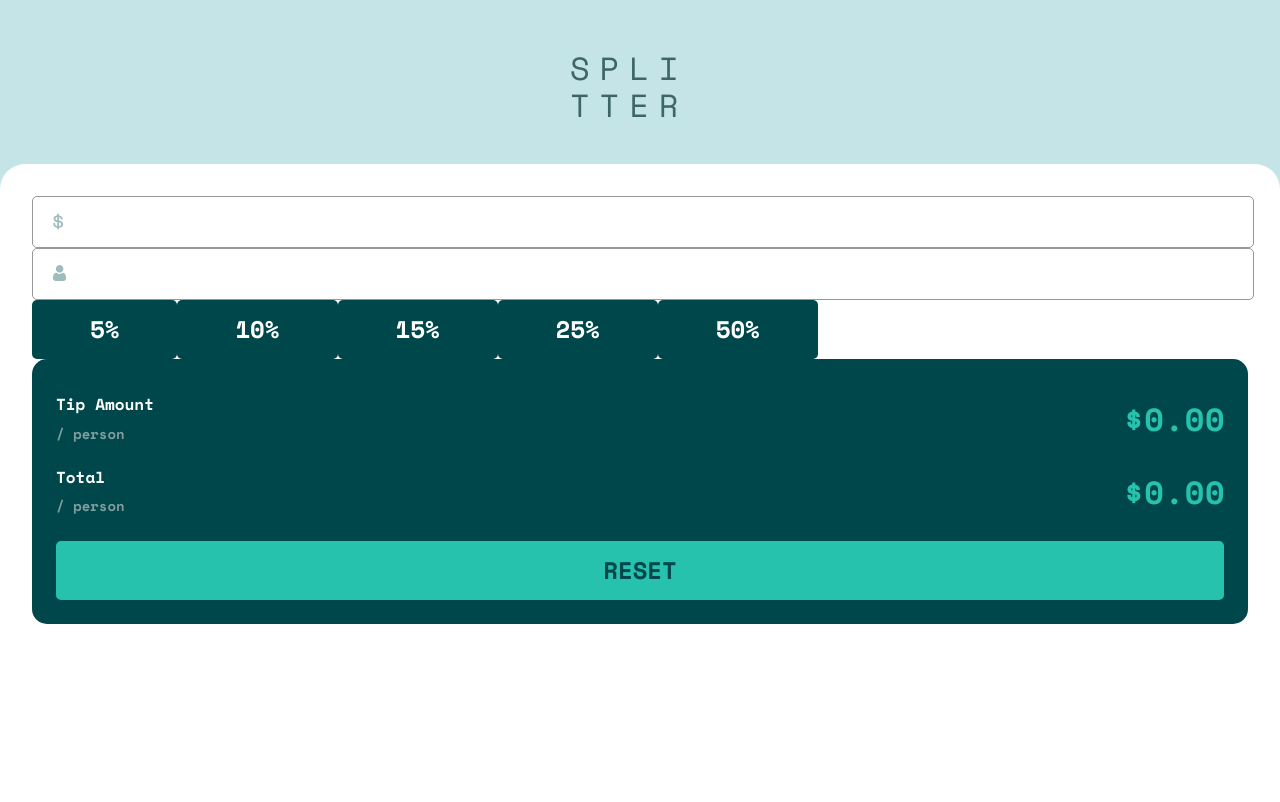
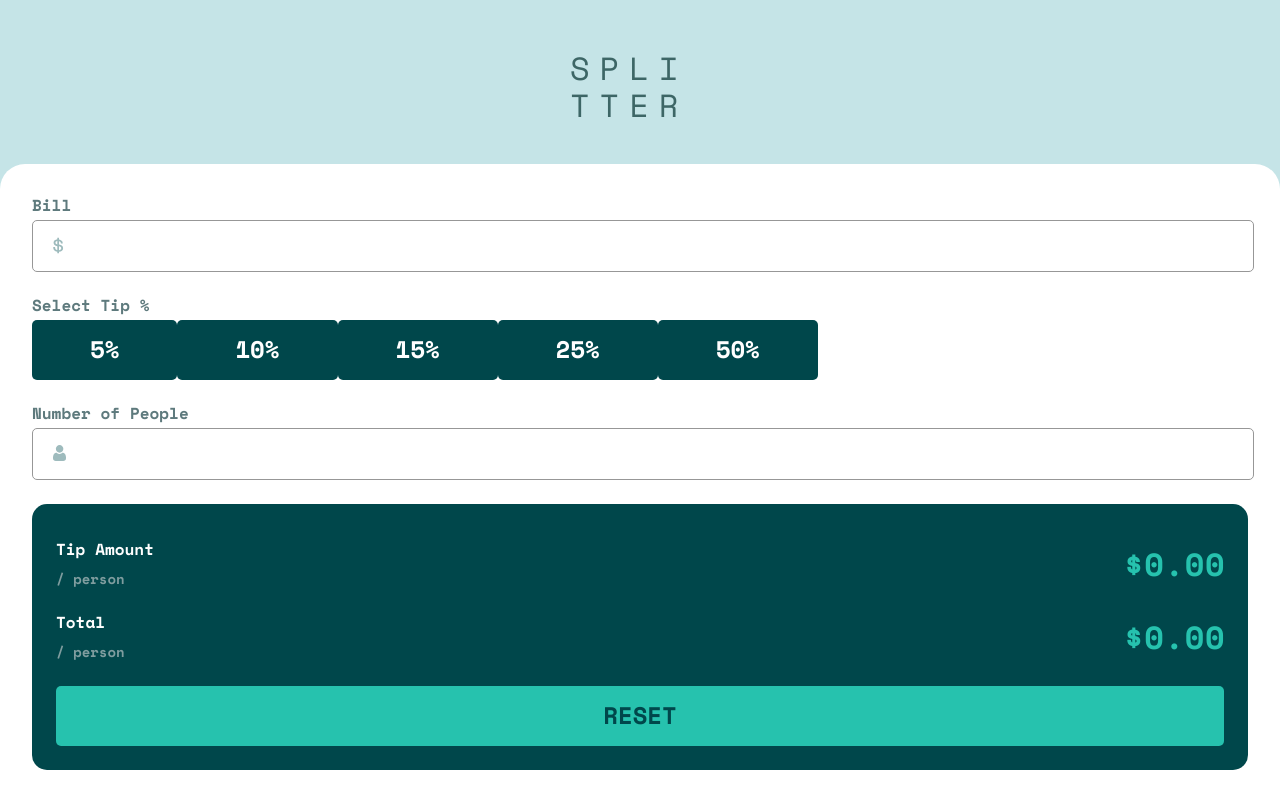
Before and after one commit to vtulbu/splitter, a SvelteKit app: page / in a window 1280 px wide. Built offline with nearby package versions, Linux system fonts and the light colour scheme.

Commit message:
Create Label component

```diff
--- /dev/null
+++ b/src/components/Label.svelte
@@ -0,0 +1,16 @@
+<script lang="ts">
+</script>
+
+<p>
+	<slot />
+</p>
+
+<style>
+	p {
+		color: #5e7a7d;
+		font-size: 16px;
+		text-align: left;
+		font-weight: 700;
+		margin-bottom: 6px;
+	}
+</style>
--- a/src/routes/+layout.svelte
+++ b/src/routes/+layout.svelte
@@ -45,6 +45,9 @@
 		padding: 32px;
 		border-radius: 25px 25px 0 0;
 		flex-grow: 1;
+		display: flex;
+		flex-direction: column;
+		gap: 24px;
 	}
 
 	@media (min-width: 1440px) {
--- a/src/routes/+page.svelte
+++ b/src/routes/+page.svelte
@@ -1,16 +1,26 @@
 <script>
 	import Button from '../components/Button.svelte';
 	import InputField from '../components/InputField.svelte';
+	import Label from '../components/Label.svelte';
 	import Summary from '../components/Summary.svelte';
 </script>
 
 <div>
+	<Label>Bill</Label>
 	<InputField --url="url(/icon-dollar.svg)" />
-	<InputField --url="url(/icon-person.svg)" type="integer" />
-
+</div>
+<div>
+	<Label>Select Tip %</Label>
 	{#each [5, 10, 15, 25, 50] as per}
 		<Button>{per}%</Button>
 	{/each}
+</div>
 
-	<Summary />
+<div>
+	<Label>Number of People</Label>
+	<InputField --url="url(/icon-person.svg)" type="integer" />
 </div>
+<Summary />
+
+<style>
+</style>
```
